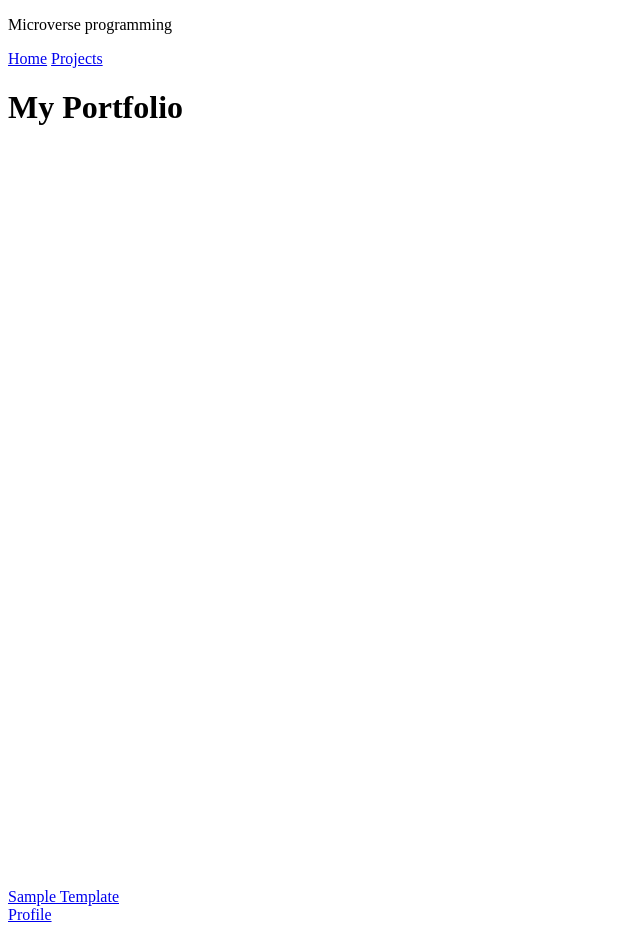
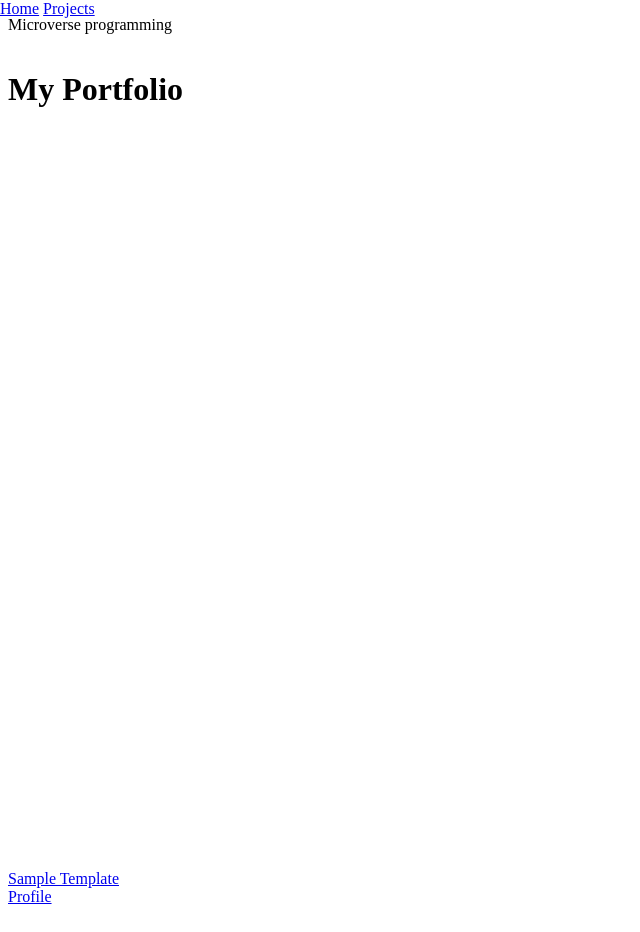
Before and after one commit to Fondem-Jr/MyPortfolio, a plain HTML site: page index.html in a window 1280 px wide. Shown: the whole page, without its empty margins (0-640 px from the left). Drawn offline with Linux system fonts and the light colour scheme.

Commit message:
implemented story 11

```diff
--- a/index.html
+++ b/index.html
@@ -13,6 +13,12 @@
 #welcome-section{
   height : 100vh;
   overflow : auto;
+}
+#navbar{
+  position: fixed;
+  top: 0;
+  left: 0;
+  width: 100;
 }
     </style>
   </head>
```
